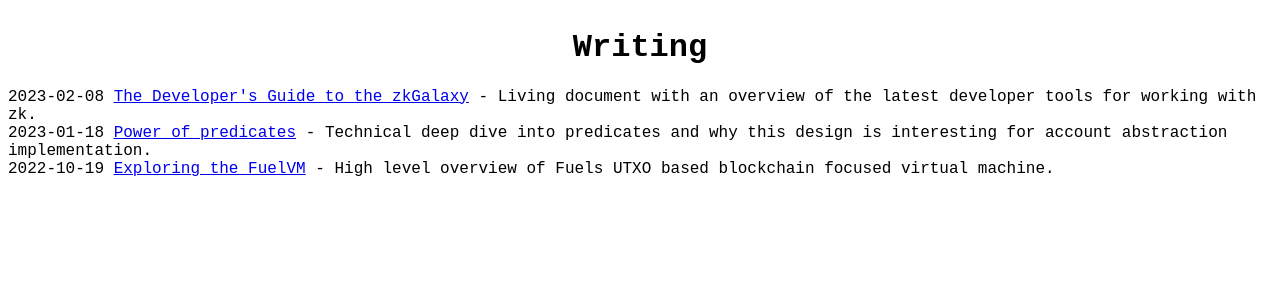
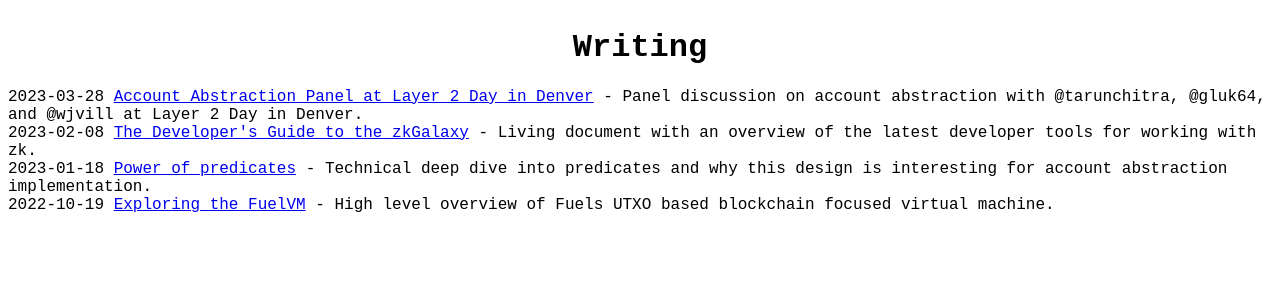
Before and after one commit to rsproule/personal-site, a React (Create React App) app: page /writing in a window 1280 px wide. Shown: the top 300 px of the page. Built offline with nearby package versions, Linux system fonts and the light colour scheme.

Commit message:
feat: add website content
- Add a new article in `src/pages/Writing/index.tsx`

```diff
--- a/src/pages/Writing/index.tsx
+++ b/src/pages/Writing/index.tsx
@@ -12,6 +12,14 @@ export const Writing = () => {
             margin: 0,
           }}
         >
+          <li>
+            <Article
+              link="https://www.youtube.com/watch?v=vLhnNVdRGfE"
+              title="Account Abstraction Panel at Layer 2 Day in Denver"
+              description="Panel discussion on account abstraction with @tarunchitra, @gluk64, and @wjvill at Layer 2 Day in Denver."
+              date="2023-03-28"
+            />
+          </li>
           <li>
             <Article
               link="https://blockchain.capital/a-developers-guide-to-the-zkgalaxy/"
```
